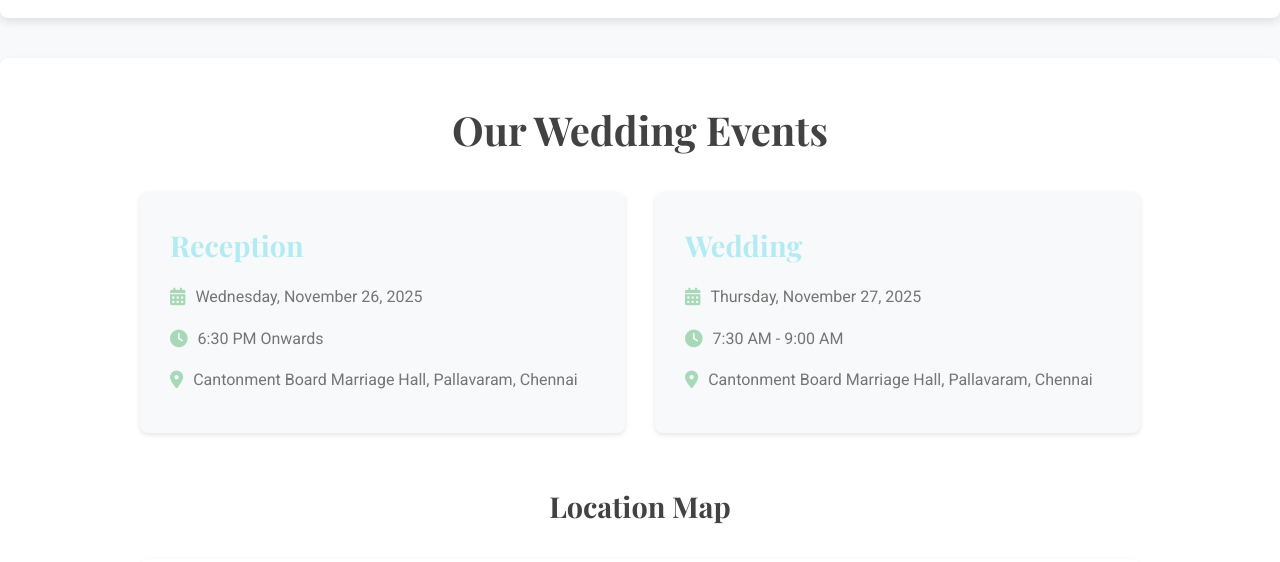
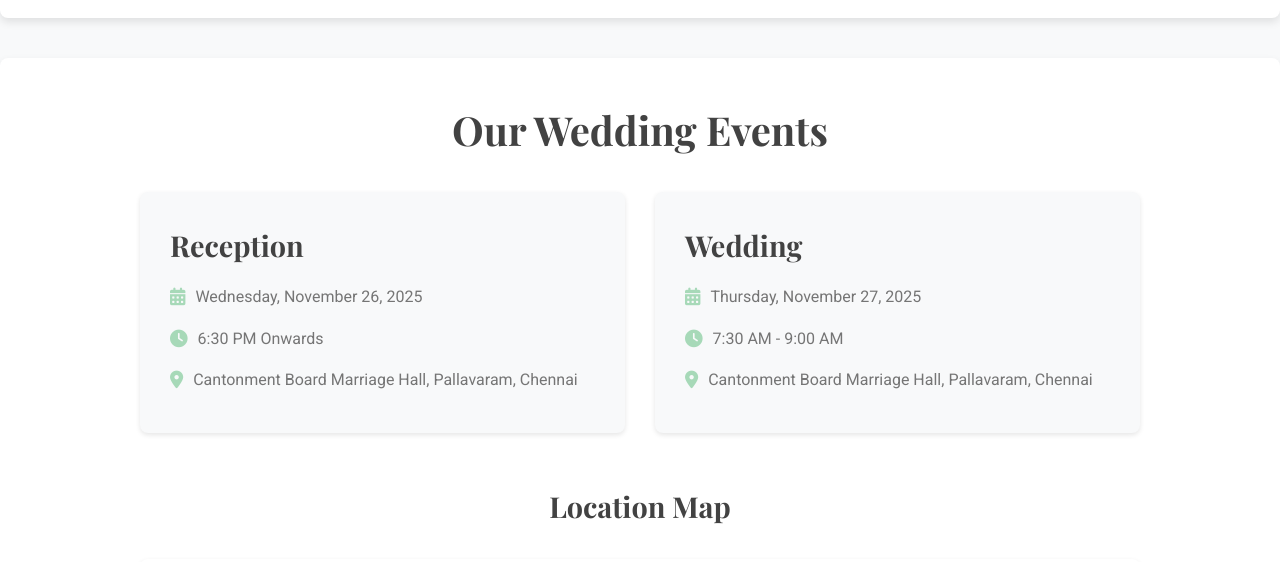
Before and after one commit to sandhya-sd-15076/Wedding, a plain HTML site: page index.html in a window 1280 px wide. Shown: the part 2925-3487 px from the top of the page. Drawn offline with nearby package versions, Linux system fonts and the light colour scheme; grey boxes are pictures that could not be loaded.

Commit message:
Update style.css

```diff
--- a/style.css
+++ b/style.css
@@ -1,7 +1,6 @@
 /* General Body and Base Styles */
 :root {
-    --primary-color: #B2EBF2; /* Light Cyan */
-    --secondary-color: #FFC7EA; /* Light Pink */
+    --primary-color: #0xFFF8BBDO; /* Light pink */
     --accent-color: #A7D9B8; /* Mint Green */
     --text-dark: #424242;
     --text-light: #757575;
```
